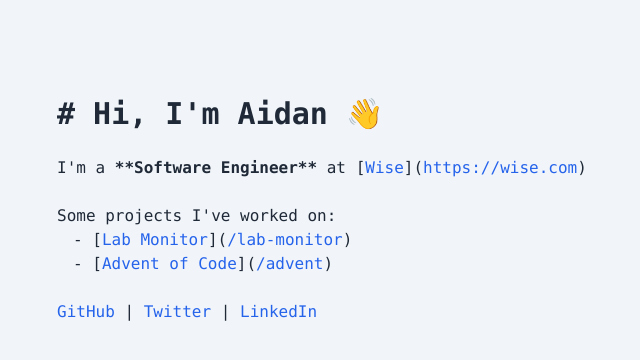
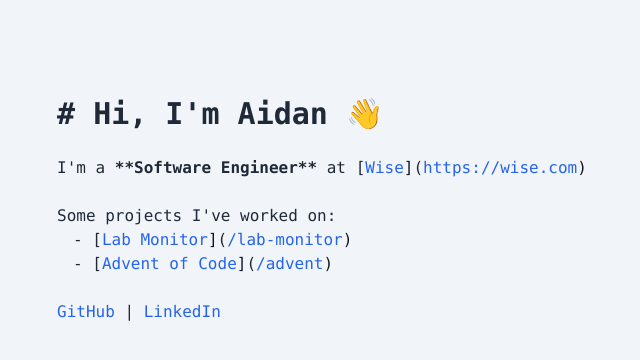
Before and after one commit to aidandagnall/md, a React (Create React App) app: page / in a window 1280 px wide. Shown: the top 360 px of the page, without its empty margins (263-903 px from the left). Built offline with nearby package versions, Linux system fonts and the light colour scheme.

Commit message:
Refactor and use more CSS

```diff
--- a/src/components/Link.jsx
+++ b/src/components/Link.jsx
@@ -2,12 +2,33 @@ import React from "react";
 import { Link } from "react-router-dom";
 
 function LinkComponent(props) {
-    return (
-        <span className="whitespace-nowrap">
-            [<Link className="text-blue-600 dark:text-blue-400" to={props.to}>{props.name}
-            </Link>](<Link className="text-blue-600 dark:text-blue-400" to={props.to} >{props.to}</Link>)
+  if (props.to.startsWith("/") || props.useMarkdownLink) {
+    return MarkdownLink(props);
+  }
+  return ObsidianLink(props);
+}
+
+function MarkdownLink(props) {
+  return (
+    <span className="whitespace-nowrap">
+      <Link to={props.to}>
+        <span className="text-blue-600 before:content-['['] after:content-[']'] after:text-slate-900 before:text-gray-800 dark:before:text-white dark:after:text-white dark:text-blue-400">
+          {props.name}
         </span>
-    )
+        <span aria-hidden="true" className="text-blue-600 dark:text-blue-400 before:content-['('] after:content-[')'] after:text-slate-900 before:text-gray-800 dark:before:text-white dark:after:text-white">
+          {props.to}
+        </span>
+      </Link>
+    </span>
+  )
+}
+
+function ObsidianLink(props) {
+  return (
+    <span className="whitespace-nowrap">
+      <Link className="text-blue-600 dark:text-blue-400 before:content-['[['] after:content-[']]'] after:text-slate-900 before:text-gray-800 dark:before:text-white dark:after:text-white " to={props.to}>{props.name}</Link>
+    </span>
+  )
 }
 
 export default LinkComponent;
--- a/src/components/Post.jsx
+++ b/src/components/Post.jsx
@@ -1,7 +1,6 @@
 import { Link } from "react-router-dom";
-import { useNavigate} from "react-router-dom";
+import { useNavigate } from "react-router-dom";
 import Header from "./Title";
-import Contents from "../components/Contents";
 import 'animate.css'
 
 function Post(props) {
@@ -11,14 +10,11 @@ function Post(props) {
       <Link onClick={() => navigate(-1)} className="text-blue-600 dark:text-blue-400 mb-4">&lt;- Back</Link>
       <div className="my-4">
         <Header text={[
-                "# " + props.title
-            ]} className="text-slate-900 dark:text-white"/>
+          props.title
+        ]} className="text-slate-900 dark:text-white" />
       </div>
-          {/* <div className="mb-4">
-            <Contents/>
-          </div> */}
       <div className="animate__animated animate__fadeInUp animate__delay-1s">
-            {props.body || ""}
+        {props.children}
       </div>
     </div>
   )
--- a/src/components/Title.jsx
+++ b/src/components/Title.jsx
@@ -3,7 +3,7 @@ function Header(props) {
   return (
     <pre>
       <h1 className="text-3xl text-left">
-                <TypedHeader strings={props.text}/>
+        <TypedHeader strings={props.text} />
       </h1>
     </pre>
   )
--- a/src/index.css
+++ b/src/index.css
@@ -81,6 +81,10 @@ h1 {
   font-weight: 600;
 }
 
+h1::before {
+  content: "# "
+}
+
 h2::before {
   content: "## "
 }
--- a/src/routes/Advent.jsx
+++ b/src/routes/Advent.jsx
@@ -1,16 +1,12 @@
 import Post from "../components/Post";
 import Header from "../components/Header"
+import LinkComponent from "../components/Link";
 function Advent() {
   return (
-        <Post
-            title="Advent of Code"
-
-            body={[
+    <Post title="Advent of Code">
       <Header as="h2">
-
         What is Advent of Code?
-
-                </Header>,
+      </Header>
       <p className="text-left">
 
         [[<a href="https://adventofcode.com"
@@ -23,7 +19,7 @@ function Advent() {
         puzzle, and you must write a solution to it in any
         programming language you like.
 
-                    <br/><br/>
+        <br /><br />
 
         Unlike other programming challenges (LeetCode, etc.), Advent
         of Code only requires a correct answer to be submitted. This
@@ -32,14 +28,14 @@ function Advent() {
         people have found it simpler to solve by hand, or by using a
         spreadsheet. However...
 
-                    <br/><br/>
+        <br /><br />
 
         After you submit the correct answer, you quickly find out
         there is a second part - and this is true for every day
         other than the 25th. This requires you to extend, overhaul,
         or sometimes completely rewrite your solution to part 1.
 
-                    <br/><br/>
+        <br /><br />
 
         There are global leaderboards (though only the first 100
         submissions receive points), and you can create local
@@ -48,11 +44,11 @@ function Advent() {
         (though a good solution often helps with part 2) it is more
         about how quickly you can obtain the correct answer.
 
-                </p>,
+      </p>
 
-                <br/>,
+      <br />
 
-                <Header as="h2">My Attempts</Header>,
+      <Header as="h2">My Attempts</Header>
 
       <p className="text-left">
 
@@ -66,7 +62,7 @@ function Advent() {
         collected all 50 stars, though it took me a few days
         after the 25th.
 
-                    <br/><br/>
+        <br /><br />
 
         In 2021, I was decided to learn Kotlin (primarily for one of
         my university modules), and I figured Advent of Code would
@@ -78,7 +74,7 @@ function Advent() {
         be a perfect mix of functional and procedural /
         object-oriented programming.
 
-                    <br/><br/>
+        <br /><br />
 
         I often find functional styles useful for this type of
         problem solving (and they're often cleaner).  However,
@@ -88,9 +84,9 @@ function Advent() {
         more comfortable procedural style was nice to have on early
         mornings when I was still half asleep.
 
-                </p>,
+      </p>
 
-                <Header as="h2">Community at UoN</Header>,
+      <Header as="h2">Community at UoN</Header>
 
       <p>
 
@@ -102,7 +98,7 @@ function Advent() {
         you can put into practice in your courseworks, but it also
         helps massively when it comes to programming interviews.
 
-                    <br/><br/>
+        <br /><br />
 
         So, as a part of this initiative of mine, I tried to get as
         many people as possible involved in my third year,
@@ -117,7 +113,7 @@ function Advent() {
         languages they'd been formally taught and were comfortable
         with.
 
-                    <br/><br/>
+        <br /><br />
 
         I wanted to do the same in my final year, but with some more
         advance planning. I delivered a talk to anyone that was
@@ -137,7 +133,7 @@ function Advent() {
         a handful of close friends. It was mostly a success, after
         a week or so of teething issues.
 
-                    <br/><br/>
+        <br /><br />
 
         Overall in 2022, 8 people completed all 50 stars by the
         25th, with 80 people completing at least one star over the
@@ -145,23 +141,18 @@ function Advent() {
         remain who will continue to push Advent of Code to students
         in the future.
 
-                    <br/><br/>
+        <br /><br />
 
-                    If you're interested in the bot I created, take a look [[<a
-                    href="https://github.com/aidandagnall/aoc-bot" className="text-blue-600 dark:text-blue-400">here</a>]],
-                    or if you'd like to try out Kotlin, you can [[<a
-                    href="https://github.com/aidandagnall/aoc-kotlin-template" className="text-blue-600 dark:text-blue-400">try
-                    my template</a>]] , which has some helpers for reading input
+        If you're interested in the bot I created, take a look <LinkComponent to="https://github.com/aidandagnall/aoc-bot" name="here" />,
+        or if you'd like to try out Kotlin, you can <LinkComponent to="https://github.com/aidandagnall/aoc-kotin-template" name="try my template" />,
+        which has some helpers for reading input
         files, timing your solutions, creating files for each day,
-                    and running tests. I adapted this from [[<a
-                    href="https://github.com/hughjdavey/aoc-kotlin-starter" className="text-blue-600 dark:text-blue-400">hughjdavey's</a>]]
-                    Kotlin template.
+        and running tests. I adapted this from <LinkComponent to="https://github.com/hughjdavey/aoc-kotlin-starter" name="hughjdavey's" /> Kotlin template.
 
 
       </p>
-                ]
-            }/>
-        )
+    </Post>
+  );
 }
 
 export default Advent;
--- a/src/routes/Home.jsx
+++ b/src/routes/Home.jsx
@@ -6,19 +6,19 @@ function Home() {
   return (
     <>
       <Header text={[
-            "# Hi, I'm Aiden",
-            "# Hi, I'm Aidan :wave:",
-            "# Hi, I'm Aidan 👋"
-          ]} className="text-slate-900 dark:text-white"/>
+        "Hi, I'm Aiden",
+        "Hi, I'm Aidan :wave:",
+        "Hi, I'm Aidan 👋"
+      ]} className="text-slate-900 dark:text-white" />
 
       <div className="animate__animated animate__fadeInUp animate__delay-1s">
 
-          <br/>
+        <br />
         <p className='text-left'>
-            I'm a <span className='font-bold'>**Software Engineer**</span> at <LinkComponent to="https://wise.com" name="Wise"/>
+          I'm a <span className='font-bold'>**Software Engineer**</span> at <LinkComponent to="https://wise.com" name="Wise" useMarkdownLink />
         </p>
 
-          <br/>
+        <br />
 
         <p className='text-left'>
           Some projects I've worked on:
@@ -30,10 +30,9 @@ function Home() {
           - <LinkComponent to="/advent" name="Advent of Code" />
         </p>
 
-          <br/>
+        <br />
         <p className="text-left">
           <a href="https://github.com/aidandagnall/" className="text-blue-600 dark:text-blue-400">GitHub</a> |
-            <a href="https://twitter.com/aidandagnall" className="text-blue-600 dark:text-blue-400"> Twitter</a> |
           <a href="https://linkedin.com/in/aidandagnall/" className="text-blue-600 dark:text-blue-400"> LinkedIn</a>
         </p>
       </div>
--- a/src/routes/LabMonitor.jsx
+++ b/src/routes/LabMonitor.jsx
@@ -10,17 +10,15 @@ function LabMonitor() {
   return (
     <Post
       title="Lab Monitor"
-            body={[
+    >
       <p className="text-left">
 
         Lab Montior is a mobile app that allows students to check
         the status of the general-use labs in the CS department at
         the University of Nottingham.
 
-                </p>,
-
-                <Header as="h2">Why?</Header>,
-
+      </p>
+      <Header as="h2">Why?</Header>
       <p className="text-left">
 
         During my years at UoN, for a variety of reasons, the size
@@ -29,7 +27,7 @@ function LabMonitor() {
         starters in my second year, and 400-450 in my third and
         fourth years.
 
-                    <br/><br/>
+        <br /><br />
 
         With all these new students the labs (that during my first
         year were fairly quiet) suddenly became very busy. When
@@ -42,7 +40,7 @@ function LabMonitor() {
         the worst cases, there was no space left in any of the labs,
         and I'd have to go home earlier than I wanted.
 
-                    <br/><br/>
+        <br /><br />
 
         It was during this process that I began to think about how
         this could be solved, and what a solution might look like.
@@ -53,10 +51,10 @@ function LabMonitor() {
         UoN, I'd gained some experience with Flutter and it gave me
         the confidence I needed to attempt something on my own.
 
-                    <br/><br/>
-                    </p>,
+        <br /><br />
+      </p>
 
-                <Header as="h2">What does it do?</Header>,
+      <Header as="h2">What does it do?</Header>
 
       <p>
 
@@ -67,7 +65,7 @@ function LabMonitor() {
         leave. It also shows them the upcoming lab sessions,
         allowing students to figure out where best to work each day.
 
-                    <br/><br/>
+        <br /><br />
 
         For the sake of security, all users need to be authenticated
         which is done through Auth0, as I decided it best not
@@ -75,7 +73,7 @@ function LabMonitor() {
         Though this solution isn't perfect (and had plenty of
         teething issues), it serves it's purpose well at no cost.
 
-                    <br/><br/>
+        <br /><br />
 
         One idea that came about during development, was to
         integrate more closely with DTS, the department's technology
@@ -87,7 +85,7 @@ function LabMonitor() {
         in the app, track their status, and close them when they'd
         been fixed.
 
-                    <br/><br/>
+        <br /><br />
 
         None of this would have
         been possible without the help of [[<a href="https://joe.sieniawski.co.uk" className="text-blue-600 dark:text-blue-400">Jozef Sieniawski</a>]], who
@@ -96,9 +94,9 @@ function LabMonitor() {
         checking my plans, fixing my UI designs in figma, and
         dealing with my questions.
 
-                </p>,
+      </p>
 
-                <Header as="h2">Timeline</Header>,
+      <Header as="h2">Timeline</Header>
 
       <p>
 
@@ -110,9 +108,9 @@ function LabMonitor() {
         after another month of work, the app finally launched on
         both iOS and Google Play stores in October 2022.
 
-                </p>,
+      </p>
 
-                <Header as="h2">Client</Header>,
+      <Header as="h2">Client</Header>
 
       <p>
 
@@ -123,7 +121,7 @@ function LabMonitor() {
         users from my poor UI design work, and attempted to mimic
         it when I needed original components.
 
-                    <br/><br/>
+        <br /><br />
 
         Authentication was incorporated long into the development
         process, which unfortunately meant I was pretty much stuck
@@ -133,19 +131,19 @@ function LabMonitor() {
         required no end of trial and error in setting up
         configuration files to get it all to work properly.
 
-                </p>,
+      </p>
 
       <div className="flex dark:hidden flex-row items-center justify-center my-4 w-2/5 mx-auto">
-                    <img src={MainLight} className="object-scale-down shrink mx-1" alt="Lab Monitor main screen"/>
-                    <img src={ReportLight} className="object-scale-down shrink mx-1" alt="Lab Montior report submission screen"/>
-                </div>,
+        <img src={MainLight} className="object-scale-down shrink mx-1" alt="Lab Monitor main screen" />
+        <img src={ReportLight} className="object-scale-down shrink mx-1" alt="Lab Montior report submission screen" />
+      </div>
 
       <div className="hidden dark:flex flex-row items-center justify-center my-4 w-2/5 mx-auto">
-                    <img src={MainDark} className="object-scale-down shrink mx-1" alt="Lab Monitor main screen"/>
-                    <img src={ReportDark} className="object-scale-down shrink mx-1" alt="Lab Monitor report submission screen"/>
-                </div>,
+        <img src={MainDark} className="object-scale-down shrink mx-1" alt="Lab Monitor main screen" />
+        <img src={ReportDark} className="object-scale-down shrink mx-1" alt="Lab Monitor report submission screen" />
+      </div>
 
-                <Header as="h2">Server</Header>,
+      <Header as="h2">Server</Header>
 
       <p>
 
@@ -156,13 +154,13 @@ function LabMonitor() {
         development time - and therefore all that boilerplate
         wouldn't give much benefit.
 
-                    <br/><br/>
+        <br /><br />
 
         Unlike with the client, I found Auth0 integration much
         simpler on the server side - I'd worked with JWTs before,
         and JetBrains' documentation made this pretty easy.
 
-                    <br/><br/>
+        <br /><br />
 
         As the application moved away from the simple original idea
         and become more complicated, I migrated from my original
@@ -171,9 +169,10 @@ function LabMonitor() {
         MySQL database. I ended up using Exposed, a Kotlin ORM
         framework, which worked wonderfully for my purposes.
 
-                </p>,
+      </p>
 
-                <br/>,<br/>,
+      <br />
+      <br />
       <p>
         Lab Montior is available now (though you might struggle if you're
         not at UoN) on [[<a href="https://play.google.com/store/apps/details?id=com.aidandagnall.lab_monitor" className="text-blue-600 dark:text-blue-400">Google Play</a>]] and [[<a href="https://apps.apple.com/gb/app/lab-monitor/id6443952035" className="text-blue-600 dark:text-blue-400">App Store</a>]].
@@ -183,8 +182,8 @@ function LabMonitor() {
         you can find the source code for the [[<a href="https://github.com/aidandagnall/lab_monitor_client" className="text-blue-600 dark:text-blue-400">Client</a>]] and [[<a href="https://github.com/aidandagnall/lab_monitor_server" className="text-blue-600 dark:text-blue-400">Server</a>]] on GitHub.
       </p>
 
-            ]}
-        />
+
+    </Post>
   )
 }
 
```
Lines whose indentation alone changed are shown as unchanged.
